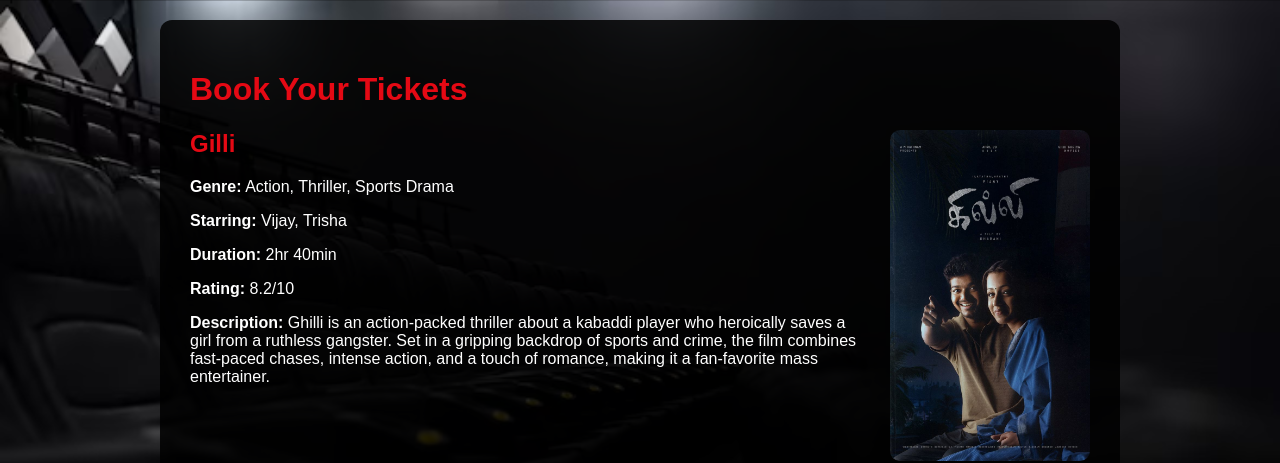
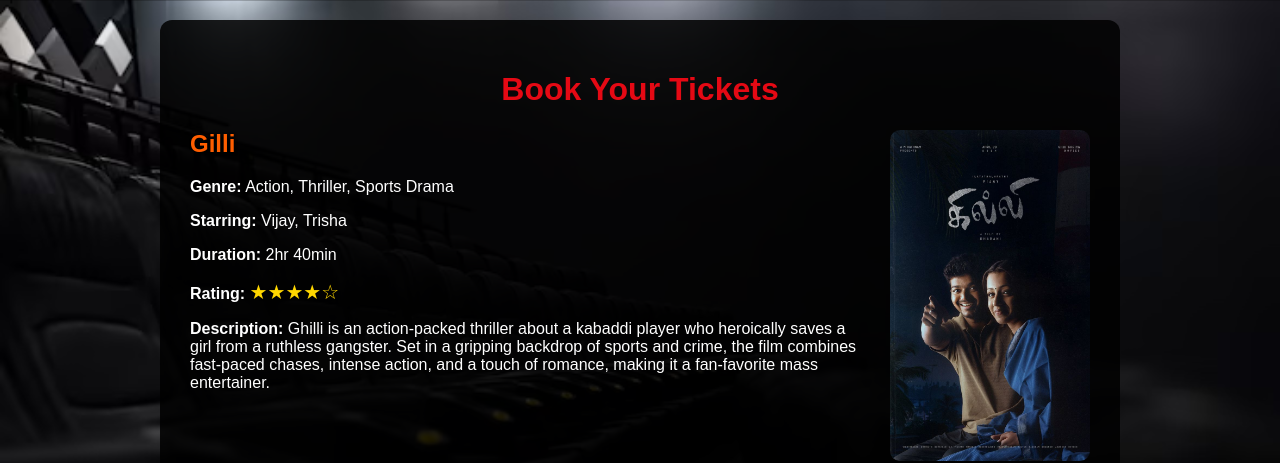
Before and after one commit to winu-git/movie-booking-site, a plain HTML site: page booking.html in a window 1280 px wide. Shown: the top 463 px of the page. Drawn offline with Linux system fonts and the light colour scheme.

```diff
--- a/booking.html
+++ b/booking.html
@@ -128,11 +128,17 @@
       0% { transform: rotate(0deg); }
       100% { transform: rotate(360deg); }
     }
+
+    #movie-title {
+      color: rgb(255, 94, 0);
+      font-weight: bold;
+      text-shadow: 1px 1px 3px #000;
+    }
   </style>
 </head>
 <body>
   <div class="container">
-    <h1>Book Your Tickets</h1>
+    <center><h1>Book Your Tickets</h1></center>
     <div class="section" id="movie-details"></div>
 
     <div class="section">
@@ -168,7 +174,7 @@
       <input type="text" id="location" placeholder="Location" />
     </div>
 
-    <button onclick="bookNow()">Book Now</button>
+    <center><button onclick="bookNow()">Book Now</button></center>
   </div>
 
   <div id="loader" style="display:none;position:fixed;top:0;left:0;width:100%;height:100%;background:rgba(0,0,0,0.7);z-index:9999;justify-content:center;align-items:center;">
@@ -292,11 +298,11 @@
 
     document.getElementById("movie-details").innerHTML = `
       <img src="${details.poster}" alt="${movie}" style="max-width:200px; float:right; margin-left:20px; border-radius:10px;" />
-      <h2>${movie}</h2>
+      <h2><span id="movie-title">${movie}</span></h2>
       <p><strong>Genre:</strong> ${details.genre}</p>
       <p><strong>Starring:</strong> ${details.starring}</p>
       <p><strong>Duration:</strong> ${details.duration}</p>
-      <p><strong>Rating:</strong> ${details.rating}</p>
+      <p><strong>Rating:</strong> ${convertToStars(details.rating)}</p>
       <p><strong>Description:</strong> ${details.description}</p>
       ${details.trailer ? `<video id="trailerVideo" width="100%" height="315" autoplay loop controls style="margin-top:15px; border-radius:10px;">
         <source src="${details.trailer}" type="video/mp4">
@@ -304,11 +310,21 @@
       </video>` : ''}
     `;
 
+    function convertToStars(ratingStr) {
+      const rating = parseFloat(ratingStr);
+      const stars = Math.round(rating / 2);
+      let starDisplay = '';
+      for (let i = 1; i <= 5; i++) {
+        starDisplay += i <= stars ? '★' : '☆';
+      }
+      return `<span style="color: gold; font-size: 20px;">${starDisplay}</span>`;
+    }
+
     const seatContainer = document.getElementById("seat-options");
     seatContainer.innerHTML = `<div class="screen">SCREEN</div><div class="seats" id="seatsGrid"></div>`;
     const grid = document.getElementById("seatsGrid");
 
-    const rows = ['A', 'B', 'C', 'D', 'E',];
+    const rows = ['A', 'B', 'C', 'D', 'E'];
     const seatsPerRow = 8;
 
     rows.forEach(row => {
```
Also changed, not shown: sample.html (added).
